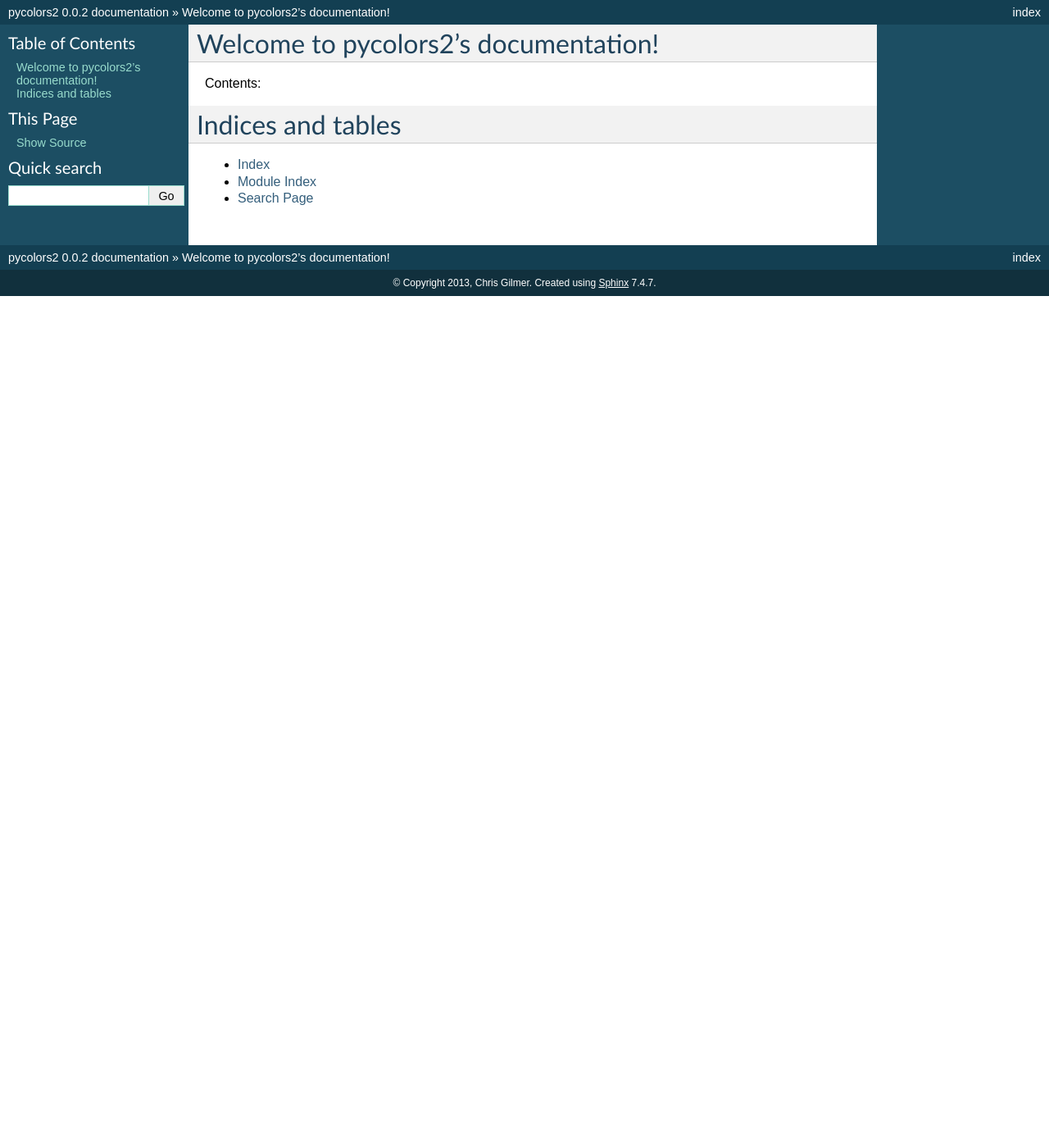
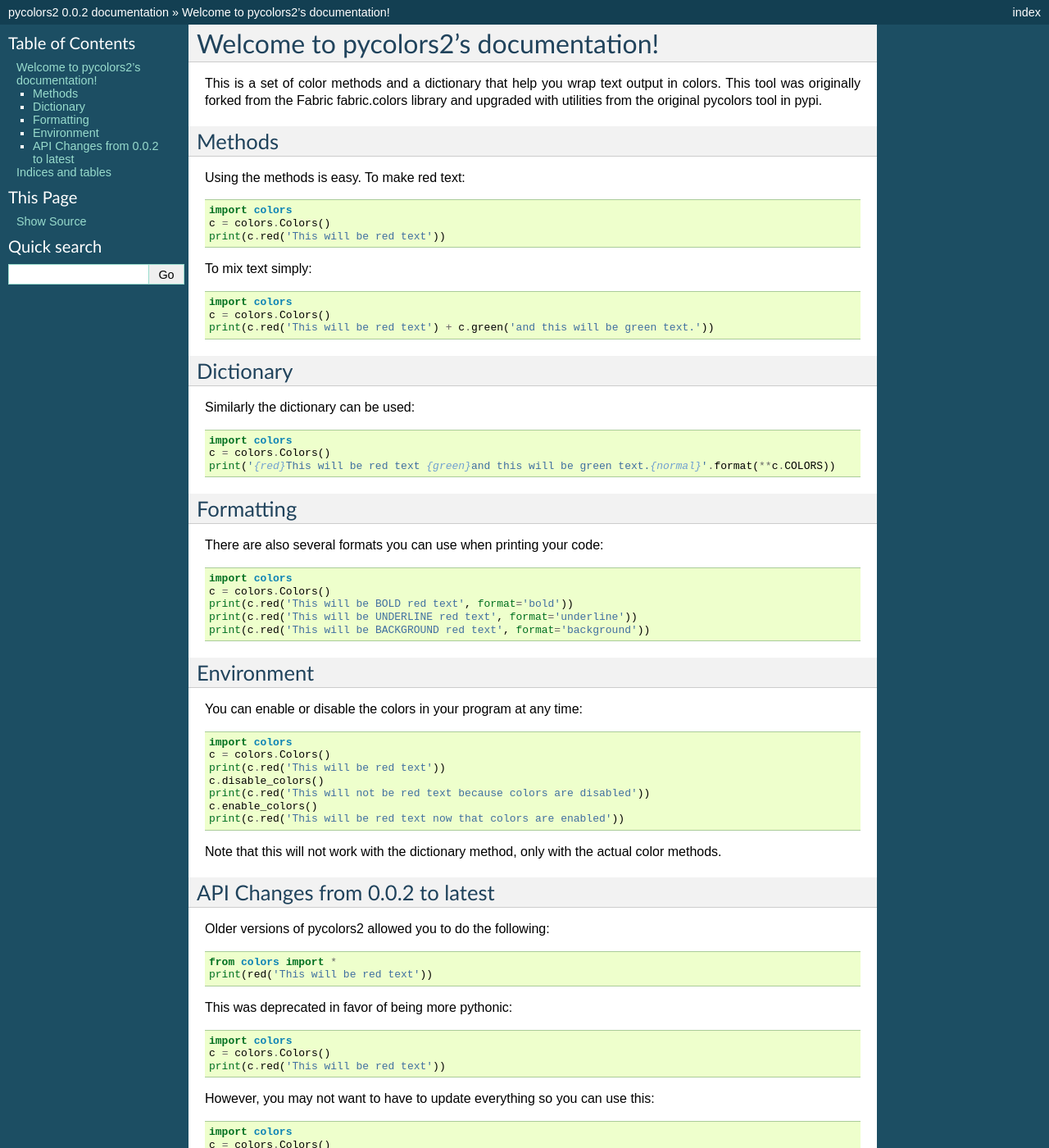
Before and after one commit to chrisgilmerproj/pycolors2, a Sphinx documentation site: the page built from docs/index.rst, in a window 1280 px wide and 1400 px high. Shown: the whole window at 82% size. Built offline with Sphinx 7.4.7, drawn with Linux system fonts in a browser that asks for light colours; some of the changed text lies outside the part shown.

Commit message:
Moved documentation to sphinx docs

```diff
--- a/docs/index.rst
+++ b/docs/index.rst
@@ -6,7 +6,87 @@
 Welcome to pycolors2's documentation!
 =====================================
 
-Contents:
+This is a set of color methods and a dictionary that help you wrap
+text output in colors.  This tool was originally forked from the
+Fabric fabric.colors library and upgraded with utilities from the
+original pycolors tool in pypi.
+
+
+Methods
+-------
+
+Using the methods is easy.  To make red text::
+
+    import colors
+    c = colors.Colors()
+    print(c.red('This will be red text'))
+
+To mix text simply::
+
+    import colors
+    c = colors.Colors()
+    print(c.red('This will be red text') + c.green('and this will be green text.'))
+
+Dictionary
+----------
+
+Similarly the dictionary can be used::
+
+    import colors
+    c = colors.Colors()
+    print('{red}This will be red text {green}and this will be green text.{normal}'.format(**c.COLORS))
+
+Formatting
+----------
+
+There are also several formats you can use when printing your code::
+
+    import colors
+    c = colors.Colors()
+    print(c.red('This will be BOLD red text', format='bold'))
+    print(c.red('This will be UNDERLINE red text', format='underline'))
+    print(c.red('This will be BACKGROUND red text', format='background'))
+
+Environment
+-----------
+
+You can enable or disable the colors in your program at any time::
+
+    import colors
+    c = colors.Colors()
+    print(c.red('This will be red text'))
+    c.disable_colors()
+    print(c.red('This will not be red text because colors are disabled'))
+    c.enable_colors()
+    print(c.red('This will be red text now that colors are enabled'))
+
+Note that this will not work with the dictionary method, only with the actual
+color methods.
+
+API Changes from 0.0.2 to latest
+--------------------------------
+
+Older versions of pycolors2 allowed you to do the following::
+
+    from colors import *
+    print(red('This will be red text'))
+
+This was deprecated in favor of being more pythonic::
+
+    import colors
+    c = colors.Colors()
+    print(c.red('This will be red text'))
+
+However, you may not want to have to update everything so you can use this::
+
+    import colors
+    c = colors.Colors()
+    red = c.red
+    print(red('This will be red text'))
+
+It's nearly the same and it will keep you from having to refactor a lot of
+your code.
+
 
 .. toctree::
    :maxdepth: 2
```
Also changed, not shown: README.markdown (+0 -70 lines), setup.py (+25 -24 lines).
